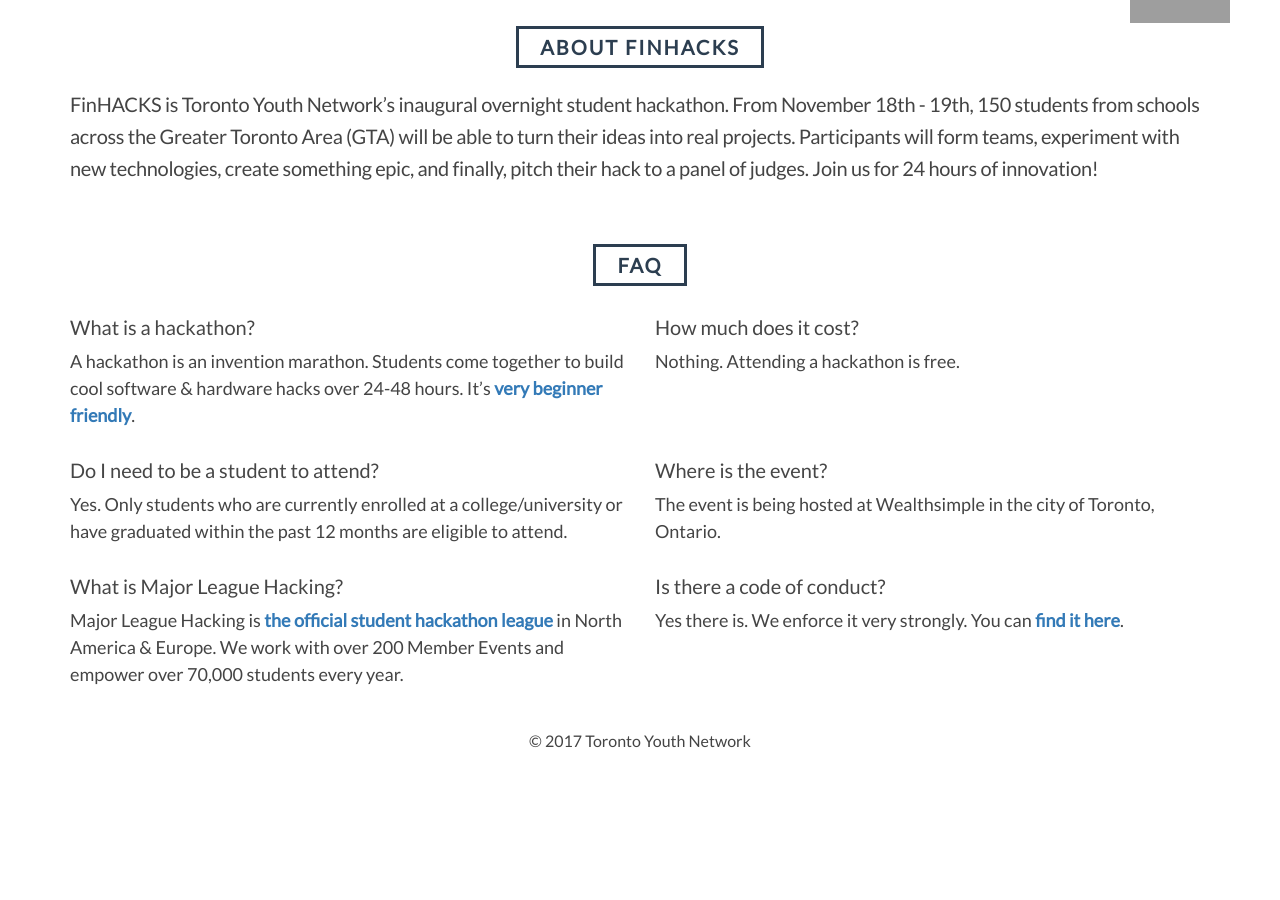
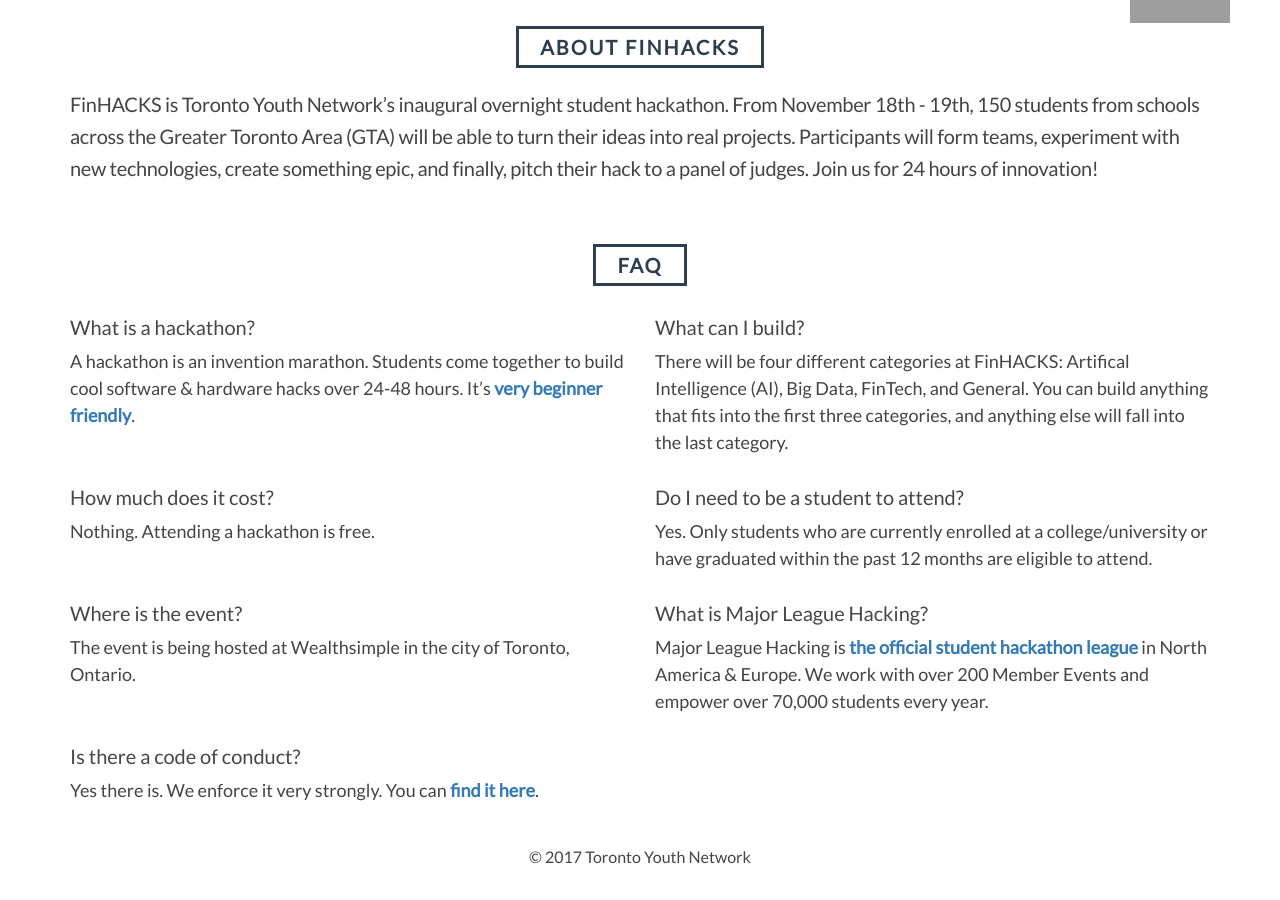
Before and after one commit to lokhinw/finhacks, a Jekyll site: the page built from index.html, in a window 1280 px wide and 900 px high, scrolled down 934 px. Built offline with Jekyll 4.4.1, drawn with Linux system fonts in a browser that asks for light colours; nearby versions of some CDN libraries; before the commit the page ends 1718 px from its top, so only the background shows below that; grey boxes are pictures that could not be loaded.

Commit message:
Update _config.yml

```diff
--- a/_config.yml
+++ b/_config.yml
@@ -75,6 +75,9 @@ event:
       answer: >
         A hackathon is an invention marathon. Students come together to build cool
         software & hardware hacks over 24-48 hours. It's [very beginner friendly](https://medium.com/@tfogo/hackathons-are-for-beginners-77a9c9c0e000#.cj21niskl).
+    - question: "What can I build?"
+      answer: >
+        There will be four different categories at FinHACKS: Artifical Intelligence (AI), Big Data, FinTech, and General. You can build anything that fits into the first three categories, and anything else will fall into the last category.
     - question: "How much does it cost?"
       answer: >
         Nothing. Attending a hackathon is free.
```
